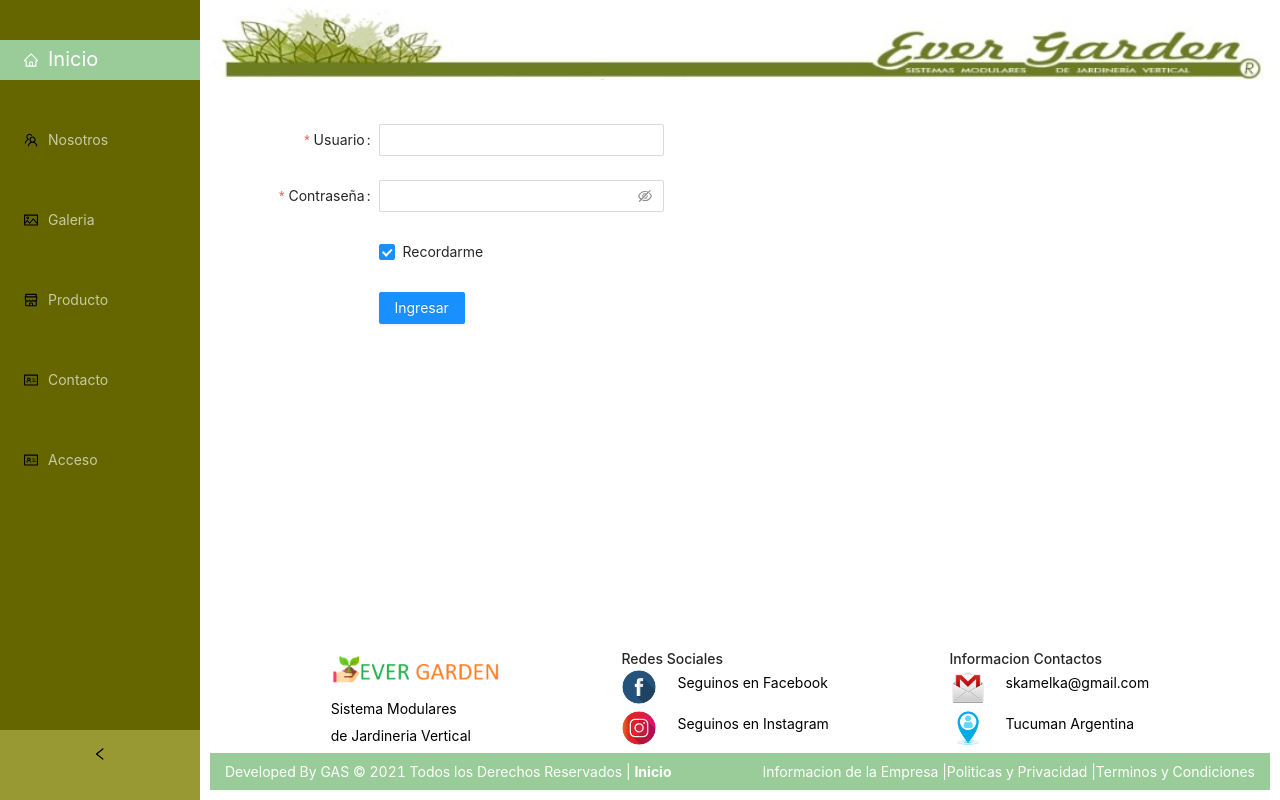
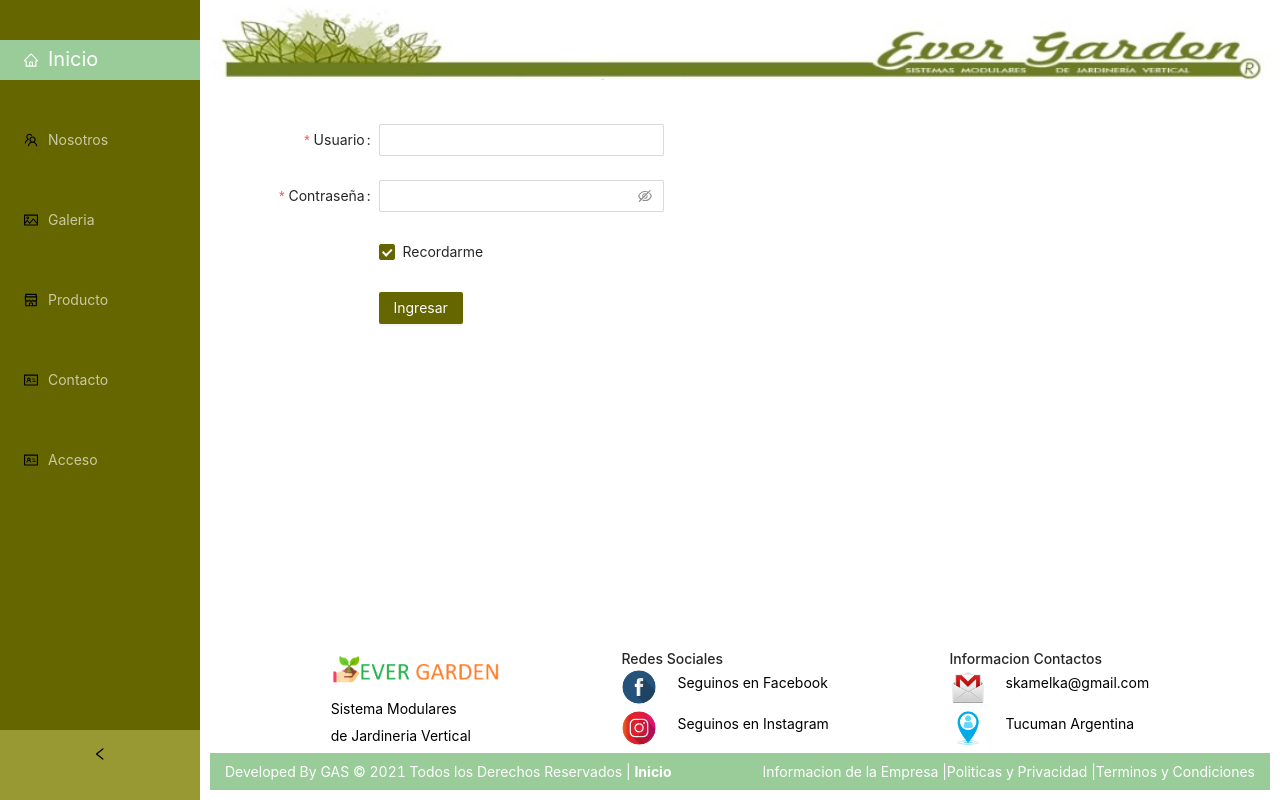
Before and after one commit to andyska/EverGarden-FrontEnd, a React (Create React App) app in the folder my-app/: page /admin in a window 1280 px wide. Built offline with nearby package versions, Linux system fonts and the light colour scheme.

Commit message:
estilos de LOGIN

```diff
--- a/my-app/src/components/Login/Login.css
+++ b/my-app/src/components/Login/Login.css
@@ -10,6 +10,11 @@
     margin-left: 180px;
 }
 
-.ant-form{
+.ant-input-affix-wrapper > input.ant-input{
+    width: 100%;
+}
 
+.ant-checkbox-checked .ant-checkbox-inner{
+background-color: #666600;
+border-color: #666600;
 }
--- a/my-app/src/components/Login/Login.jsx
+++ b/my-app/src/components/Login/Login.jsx
@@ -2,6 +2,7 @@ import React , {useState} from 'react';
 import { Form, Input, Button, Checkbox, Space } from 'antd';
 import './Login.css'
 import axios from 'axios'
+import { Routes } from 'react-router';
 
 const layout = {
   labelCol: {
@@ -20,7 +21,6 @@ const tailLayout = {
 
 const MyLogin = () => {
 
-
   const onFinish = async(values) => {
     console.log('Success:', values);
     const userObject =
@@ -31,6 +31,8 @@ const MyLogin = () => {
     console.log ('userObject:', userObject)
     const response = await axios.post('http://localhost:8080/api/users/login/', userObject );
     console.log ('repsonse:', response.data)
+
+
   };
 
   const onFinishFailed = (errorInfo) => {
@@ -79,7 +81,7 @@ const MyLogin = () => {
       </Form.Item>
 
       <Form.Item {...tailLayout}>
-        <Button type="primary" htmlType="submit">
+        <Button type="primary" htmlType="submit" style={{backgroundColor: '#666600', border: 'none'}}>
           Ingresar
         </Button>
       </Form.Item>
```
